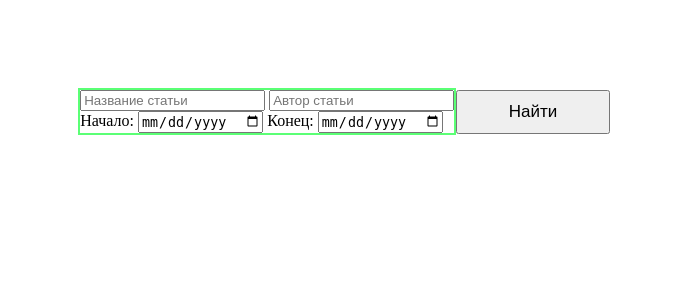
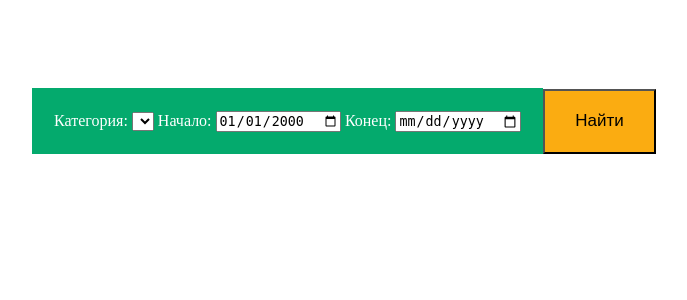
Before and after one commit to bogdanpashtet/web_kursach, a PHP site: page /templates/search.html in a window 1280 px wide. Shown: the top 300 px of the page, without its empty margins (296-983 px from the left). Run offline with PHP 8.4, Linux system fonts and the light colour scheme; lists and menus that the app fills with data are empty.

Commit message:
first commit

```diff
--- a/article.php
+++ b/article.php
@@ -29,7 +29,7 @@
     $previous = $_SERVER['HTTP_REFERER'];
 }
 if ($_SESSION['user']) {
-    if ($enter == $row['owner'] or $_SESSION['user']['role'] == 1) {
+    if ($enter == $row['owner'] or $_SESSION['user']['role'] == 1 or $_SESSION['user']['role'] == 2) {
         $edit_article = '<button class="button1"><a href="create_edit_article.php?snake_name_url=' . $row['snake_name'] . '">Редактировать статью</a></button>
     <form method="post"><button class="button1" type="submit" name="submit_button" id="submit_button">Удалить</button></form>';
     }
--- a/authorization.php
+++ b/authorization.php
@@ -24,10 +24,6 @@
     $password = md5($_POST['password']);
 
     $check_user = mysqli_query($link, "SELECT * FROM `users` WHERE `login` = '$login' AND `password` = '$password'");
-
-
-
-
 
         if (mysqli_num_rows($check_user) > 0) {
 
--- a/styles/article_style.css
+++ b/styles/article_style.css
@@ -30,7 +30,7 @@
     color: white;
     text-align: center;
     text-decoration: none;
-    width: 170px;
+    width: 200px;
 }
 
 .button1 a {
--- a/styles/search_stylesheet.css
+++ b/styles/search_stylesheet.css
@@ -8,19 +8,19 @@
 }
 
 #fields {
-    border: #5bff75 2px solid;
+    border: 2px solid #04AA6D;
+    padding: 2%;
+    background-color: #04AA6D;
+    color: white;
 }
 
-.field {
-
+.search_button {
+    font-size: 17px;
+    text-align: center;
+    padding: 2% 3% 2% 3%;
+    background-color: #fbac11;
 }
 
-#search_button {
-    font-size: 17px;
-    text-align: center;
-    padding: 10px 5% 10px 5%;
+#search_button:hover {
+    background-color: #fb7e25;
 }
-
-.dates {
-
-}
--- a/templates/create_edit_article.html
+++ b/templates/create_edit_article.html
@@ -1,6 +1,9 @@
 <link rel="stylesheet" href="/styles/create_edit_style.css">
 
 <div class="main-content">
+
+    <?= $msg; ?>
+
 <form name="form_create" onsubmit="return validate_creation_edition()" method="post">
     <div class="field">
         <label for="article_name">Название статьи:</label>
@@ -9,7 +12,7 @@
 
     <div class="field">
         <label for="article_date">Дата написания статьи:</label>
-        <input type="date" id="article_date" name="article_date" value="<?= $filled_article_date; ?>">
+        <input type="date" id="article_date" name="article_date" value="<?= $filled_article_date; ?>" min="2000-01-01">
     </div>
 
     <div class="field">
--- a/templates/search.html
+++ b/templates/search.html
@@ -1,19 +1,19 @@
 <link rel="stylesheet" href="/styles/search_stylesheet.css">
 
-  <form method="get" id="search">
+  <form method="post" id="search">
     <div id="fields">
-      <input type="text" id="article_name" name="article_name" placeholder="Название статьи" width="50">
+        Категория:
+        <select name="category">
+            <?= $filled_article_category; ?>
+        </select>
 
-      <input type="text" id="article_author" name="article_author" placeholder="Автор статьи">
-      <div class="dates">
         Начало:
-        <input type="date" id="article_date_start" name="article_date_start" placeholder="Дата написания статьи">
+        <input type="date" id="article_date_start" name="article_date_start" value="2000-01-01">
 
         Конец:
-        <input type="date" id="article_date_end" name="article_date_end" placeholder="Дата написания статьи">
-      </div>
+        <input type="date" id="article_date_end" name="article_date_end" value="<?php echo date('Y-m-j'); ?>">
     </div>
 
-    <input id="search_button" type="submit" value="Найти">
+    <input class="search_button" type="submit" name="sub" id="sub" value="Найти">
 
   </form>
```
Also changed, not shown: category.php (+16 -3 lines), create_edit_article.php (+10 -0 lines), styles/create_edit_style.css (+8 -0 lines), README.md.
